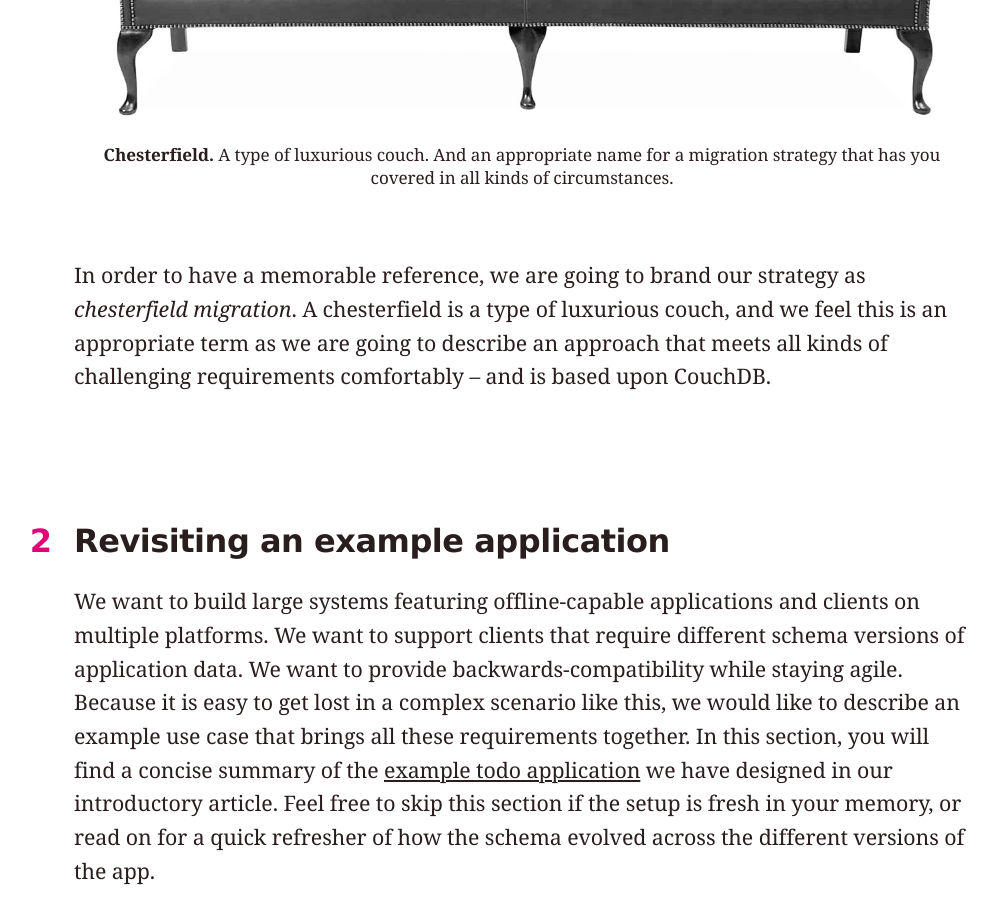
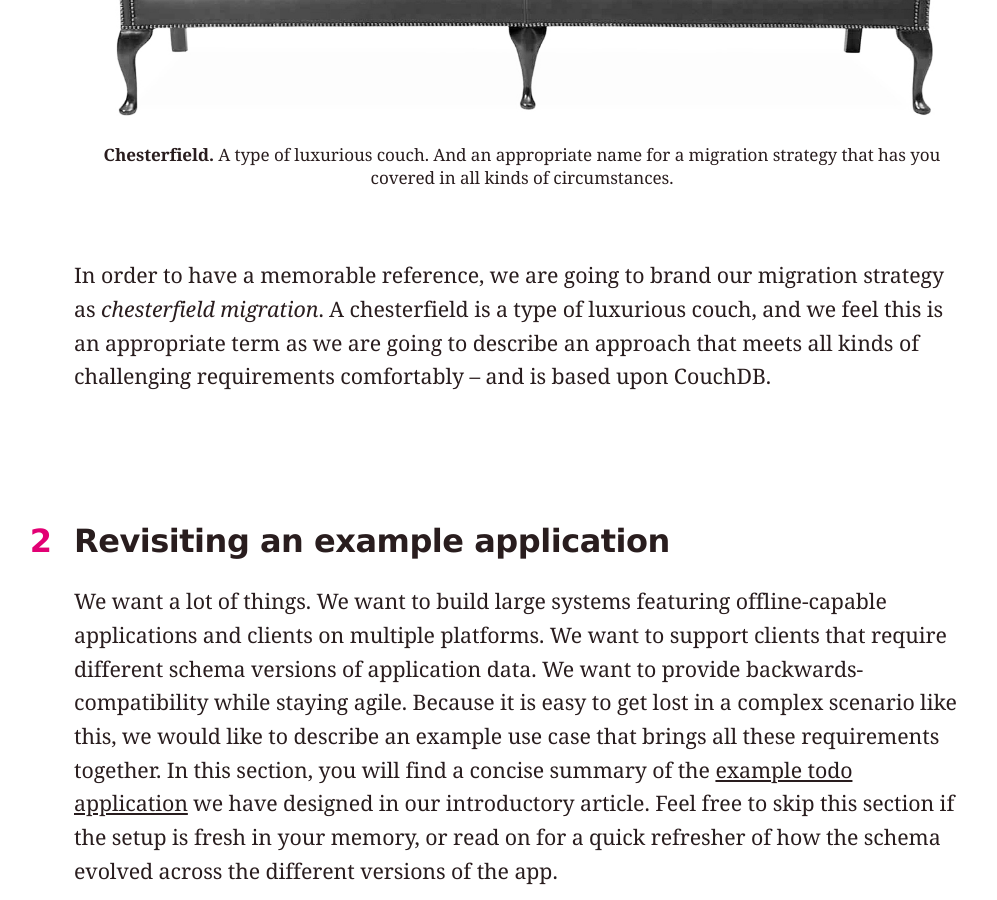
Before and after one commit to jo/sync-tank, a Jekyll site: the page built from chesterfield-migration/index.md, in a window 1280 px wide and 900 px high, scrolled down 2331 px. Shown: the whole window, without its empty margins (54-1051 px from the left). Built offline with Jekyll 4.4.1, drawn with Linux system fonts in a browser that asks for light colours; some of the changed text lies outside the part shown.

Commit message:
some rephrasing

```diff
--- a/chesterfield-migration/index.md
+++ b/chesterfield-migration/index.md
@@ -23,7 +23,7 @@ published {{ page.publishedAt | date: '%B %d, %Y' }}, last updated {{ page.lastU
 
 ## Introduction
 
-Migrating data is not trivial. Migrating distributed data that is needed in lots of places at the same time can quickly become a formidable challenge. In a [recent article](/distributed-migration-strategies/), we have addressed many of the complications that schema migrations in distributed systems may face. In this article, we want to go beyond the problem description and start discussing potential solutions.
+Migrating data is not trivial. Migrating *distributed* data that is needed in lots of places at the same time can quickly become a formidable challenge. In a [recent article](/distributed-migration-strategies/), we have addressed many of the complications that schema migrations in distributed systems may face. In this article, we want to go beyond the problem description and start discussing potential solutions.
 
 The strategy we are presenting here is an *eager server-side multi-version migration*. If you are not familiar with this terminology, you may want to revisit the [migration taxonomy](/distributed-migration-strategies/#a-taxonomy-for-reasoning-about-migrations) we have introduced previously. But if you decide to read on, rest assured that we will cover all aspects necessary to follow the discussion in this article.
 
@@ -39,12 +39,12 @@ In what follows, we will first build up a sufficiently complex use case for dist
   </figcaption>
 </figure>
 
-In order to have a memorable reference, we are going to brand our strategy as *chesterfield migration*. A chesterfield is a type of luxurious couch, and we feel this is an appropriate term as we are going to describe an approach that meets all kinds of challenging requirements comfortably – and is based upon CouchDB.
+In order to have a memorable reference, we are going to brand our migration strategy as *chesterfield migration*. A chesterfield is a type of luxurious couch, and we feel this is an appropriate term as we are going to describe an approach that meets all kinds of challenging requirements comfortably – and is based upon CouchDB.
 
 
 ## Revisiting an example application
 
-We want to build large systems featuring offline-capable applications and clients on multiple platforms. We want to support clients that require different schema versions of application data. We want to provide backwards-compatibility while staying agile. Because it is easy to get lost in a complex scenario like this, we would like to describe an example use case that brings all these requirements together. In this section, you will find a concise summary of the [example todo application](/distributed-migration-strategies/#setting-the-stage-a-toy-problem) we have designed in our introductory article. Feel free to skip this section if the setup is fresh in your memory, or read on for a quick refresher of how the schema evolved across the different versions of the app.
+We want a lot of things. We want to build large systems featuring offline-capable applications and clients on multiple platforms. We want to support clients that require different schema versions of application data. We want to provide backwards-compatibility while staying agile. Because it is easy to get lost in a complex scenario like this, we would like to describe an example use case that brings all these requirements together. In this section, you will find a concise summary of the [example todo application](/distributed-migration-strategies/#setting-the-stage-a-toy-problem) we have designed in our introductory article. Feel free to skip this section if the setup is fresh in your memory, or read on for a quick refresher of how the schema evolved across the different versions of the app.
 
 ### Version One: Emphasis and Theming
 
@@ -197,7 +197,7 @@ In the next section, we will give our undivided attention to transformer modules
 
 ### Replication Channels
 
-We want to maintain multiple versions of the same data in parallel because we would like to provide backwards compatibility for older applications. This is why we migrate data on the server and distribute updates across the system. If we dig a little further though, we will find that not *all* document versions will have to be propagated to *all* clients. For instance, if a new client produces a todo item according to version three, and if the server migrates this document down to versions one and two, the newer client would not be interested in receiving the older documents. We can save a lot of traffic and storage if we can prevent newer clients from receiving older documents.
+We want to maintain multiple versions of the same data in parallel because we would like to provide backwards compatibility for older applications. This is why we migrate data on the server and distribute updates across the system. If we dig a little further, though, we will find that not *all* document versions will have to be propagated to *all* clients. For instance, if a new client produces a todo item according to version three, and if the server migrates this document down to versions one and two, the newer client would not be interested in receiving the older documents. We can save a lot of traffic and storage if we can prevent newer clients from receiving older documents.
 
 Do we also need to prevent clients from receiving *newer* document versions than they can currently handle? The answer depends on which side we favor in a trade-off between replication traffic and ease of application update. On the one hand, preventing newer documents from being replicated to clients that are not yet ready results in lower traffic. On the other hand, the newer documents will have to be replicated anyway once the application is updated and is expecting newer schema versions.
 
```
Also changed, not shown: other parts of chesterfield-migration/index.md (+4 -4 lines).
